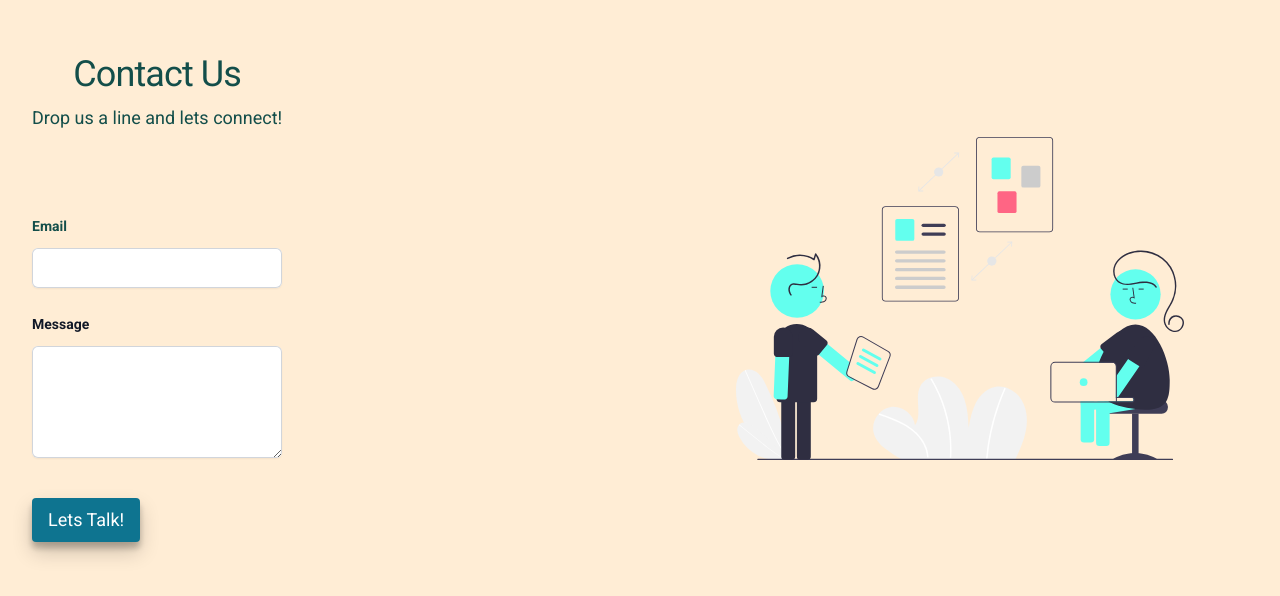
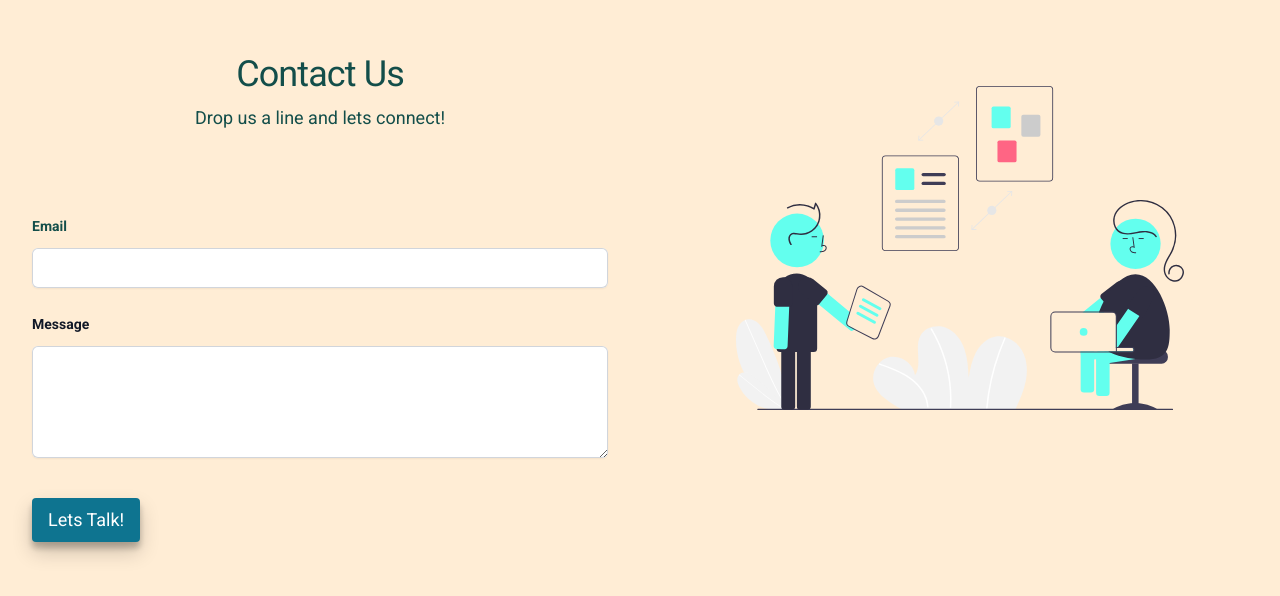
Before and after one commit to hopeVaughn/p2p, a React (Vite) app in the folder apps/client/: page / in a window 1280 px wide. Shown: the part 2363-2959 px from the top of the page. Built offline with nearby package versions, Linux system fonts and the light colour scheme.

Commit message:
adjust contact

```diff
--- a/apps/client/src/Pages/Components/Contact.tsx
+++ b/apps/client/src/Pages/Components/Contact.tsx
@@ -4,8 +4,8 @@ import informed from '../../assets/informed.svg';
 const ContactForm: React.FC = () => {
 
   return (
-    <div className="flex flex-col-reverse sm:flex-row sm:justify-between">
-      <section className="isolate bg-transparent px-6 py-24 sm:py-32 lg:px-8">
+    <div className="flex flex-col-reverse sm:flex-row items-start sm:justify-between">
+      <section className="isolate bg-transparent px-6 py-24 sm:py-32 lg:px-8 flex-1">
         <div
           className="absolute inset-x-0 top-[-10rem] -z-10 transform-gpu overflow-hidden blur-3xl sm:top-[-20rem]"
           aria-hidden="true"
@@ -54,7 +54,7 @@ const ContactForm: React.FC = () => {
           </div>
         </form>
       </section>
-      <div className="w-full sm:w-1/2 sm:flex sm:justify-center sm:items-center hidden">
+      <div className="w-full sm:mt-40 sm:w-1/2 sm:flex sm:justify-center sm:items-center hidden">
         <img
           src={informed}
           alt=""
```
